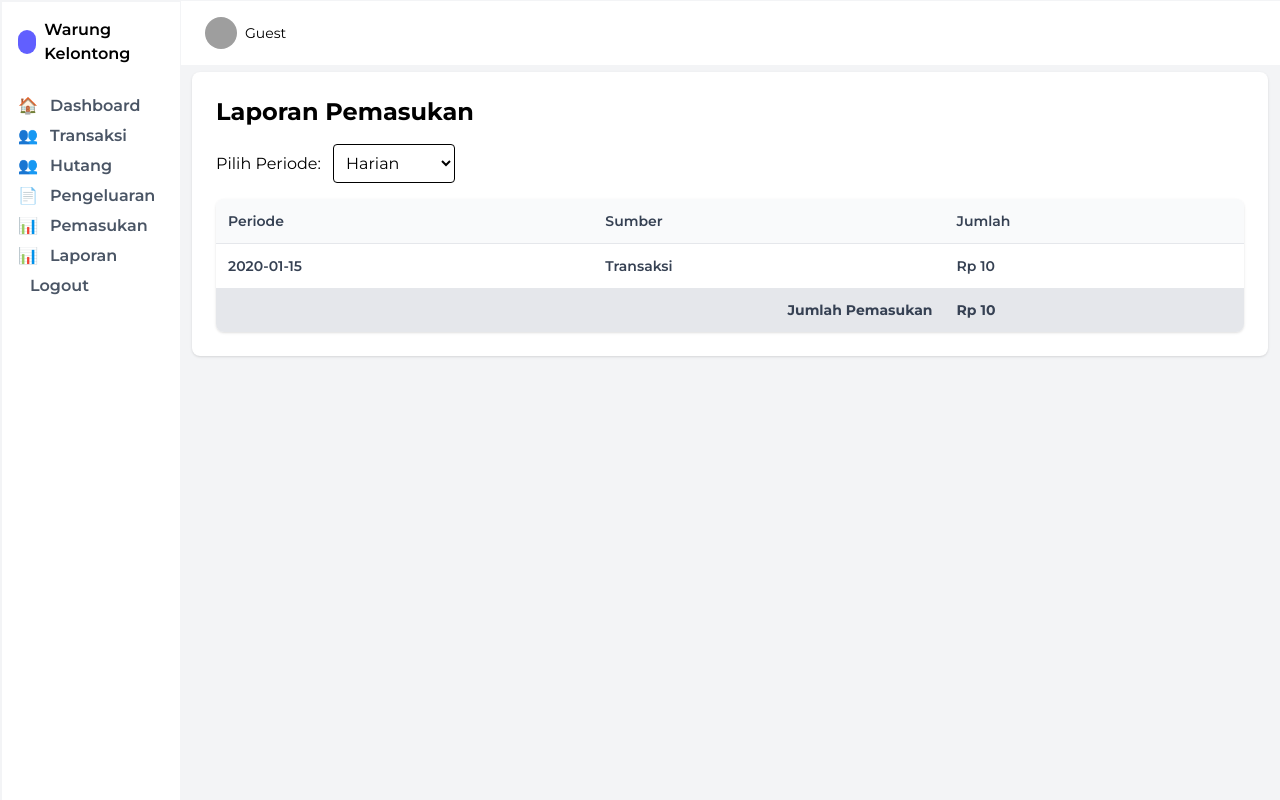
After one commit to N0Xzyzy/kasir-kelontong, a PHP site: page /Views/pemasukan.php in a window 1280 px wide. The commit adds this page. Run offline with PHP 8.4, Linux system fonts and the light colour scheme; tables that the repository leaves empty hold one stand-in row (values such as "Sample post"); grey boxes are pictures that could not be loaded.

Commit message:
pemasukan sudah bisa diakses

```diff
--- a/Layout/sidebar.php
+++ b/Layout/sidebar.php
@@ -12,36 +12,36 @@
           </span>
         </div>
 
-        <nav class="space-y-1.5 text-sm font-semibold">
-          <a href="../Views/dashboard.php" class="flex items-center space-x-3 text-gray-600 hover:text-indigo-600">
+        <nav class="space-y-1.5 text-md font-semibold leading-normal">
+          <a href="../Views/dashboard.php" class="flex items-center space-x-3 text-gray-600 hover:text-indigo-600 ">
             <span>🏠</span><span>Dashboard</span>
           </a>
-          <a href="../Views/transaksi.php" class="flex items-center space-x-3 text-gray-600 hover:text-indigo-600">
+          <a href="../Views/transaksi.php" class="flex items-center space-x-3 text-gray-600 hover:text-indigo-600 ">
             <span>👥</span><span>Transaksi</span>
           </a>
-          <a href="../Views/hutang.php" class="flex items-center space-x-3 text-gray-600 hover:text-indigo-600">
+          <a href="../Views/hutang.php" class="flex items-center space-x-3 text-gray-600 hover:text-indigo-600 ">
             <span>👥</span><span>Hutang</span>
           </a>
           <?php if (isset($_SESSION['id_user']) && ($_SESSION['role'] === 'owner' || $_SESSION['role'] === 'operator')) {?>
-          <a href="../Views/barang.php" class="flex items-center space-x-3 text-gray-600 hover:text-indigo-600">
+          <a href="../Views/barang.php" class="flex items-center space-x-3 text-gray-600 hover:text-indigo-600 ">
             <span>📁</span><span>Barang</span>
           </a>
           <?php } ?>
-          <a href="../Views/pengeluaran.php" class="flex items-center space-x-3 text-gray-600 hover:text-indigo-600">
+          <a href="../Views/pengeluaran.php" class="flex items-center space-x-3 text-gray-600 hover:text-indigo-600 ">
             <span>📄</span><span>Pengeluaran</span>
           </a>
-          <a href="#" class="flex items-center space-x-3 text-gray-600 hover:text-indigo-600">
+          <a href="../Views/pemasukan.php" class="flex items-center space-x-3 text-gray-600 hover:text-indigo-600 ">
             <span>📊</span><span>Pemasukan</span>
           </a>
           <a href="#" class="flex items-center space-x-3 text-gray-600 hover:text-indigo-600">
             <span>📊</span><span>Laporan</span>
           </a>
           <?php if (isset($_SESSION['id_user']) && $_SESSION['role'] === 'owner') {?>
-          <a href="../Views/kelola_user.php" class="flex items-center space-x-3 text-gray-600 hover:text-indigo-600">
+          <a href="../Views/kelola_user.php" class="flex items-center space-x-3 text-gray-600 hover:text-indigo-600 ">
             <span>🗓️</span><span>Kelola User</span>
           </a>
           <?php } ?>
-          <a href="../Config/logout.php" class="flex items-center space-x-3 text-gray-600 hover:text-indigo-600">
+          <a href="../Config/logout.php" class="flex items-center space-x-3 text-gray-600 hover:text-indigo-600 ">
             <span></span><span>Logout</span>
           </a>
         </nav>
--- /dev/null
+++ b/Views/pemasukan.php
@@ -0,0 +1,147 @@
+<?php
+include '../Config/koneksi.php';
+session_start();
+
+$periode = $_GET['periode'] ?? 'hari';
+
+$sql = "";
+
+switch ($periode) {
+    case 'minggu':
+        $sql = "SELECT YEARWEEK(tanggal, 1) AS kode_minggu,
+                       MIN(DATE(tanggal)) AS mulai,
+                       MAX(DATE(tanggal)) AS akhir,
+                       SUM(jumlah) AS pemasukan,
+                       sumber
+                FROM pemasukan
+                GROUP BY YEARWEEK(tanggal, 1), sumber
+                ORDER BY YEARWEEK(tanggal, 1) DESC";
+        break;
+
+    case 'bulan':
+        $sql = "SELECT YEAR(tanggal) AS tahun,
+                       MONTH(tanggal) AS bulan,
+                       SUM(jumlah) AS pemasukan,
+                       sumber
+                FROM pemasukan
+                GROUP BY YEAR(tanggal), MONTH(tanggal), sumber
+                ORDER BY tahun DESC, bulan DESC";
+        break;
+
+    case 'tahun':
+        $sql = "SELECT YEAR(tanggal) AS tahun,
+                       SUM(jumlah) AS pemasukan,
+                       sumber
+                FROM pemasukan
+                GROUP BY YEAR(tanggal), sumber
+                ORDER BY tahun DESC";
+        break;
+
+    case 'hari':
+    default:
+        $sql = "SELECT DATE(tanggal) AS label,
+                       SUM(jumlah) AS pemasukan,
+                       sumber
+                FROM pemasukan
+                GROUP BY DATE(tanggal), sumber
+                ORDER BY DATE(tanggal) DESC";
+        break;
+}
+
+include '../Layout/sidebar.php';
+$result = mysqli_query($conn, $sql);
+
+$data = [];
+$totalPemasukan = 0;
+while ($row = mysqli_fetch_assoc($result)) {
+    $data[] = $row;
+    $totalPemasukan += $row['pemasukan'];
+}
+?>
+
+<!DOCTYPE html>
+<html lang="en">
+
+<head>
+    <meta charset="UTF-8">
+    <title>Laporan Pemasukan</title>
+    <script src="https://cdn.jsdelivr.net/npm/@tailwindcss/browser@4"></script>
+    <link rel="preconnect" href="https://fonts.googleapis.com">
+    <link rel="preconnect" href="https://fonts.gstatic.com" crossorigin>
+    <link href="https://fonts.googleapis.com/css2?family=Montserrat:wght@400;600;700&display=swap" rel="stylesheet">
+    <style>
+        body {
+            font-family: 'Montserrat', sans-serif;
+        }
+    </style>
+</head>
+
+<body class="bg-gray-100 h-full flex">
+
+    <div class="flex flex-1 flex-col">
+        <?php include '../Layout/header.php'; ?>
+        <main class="p-3 pt-18 flex-1">
+            <div class="bg-white rounded-lg shadow p-6">
+                <h1 class="text-2xl font-bold mb-4">Laporan Pemasukan</h1>
+                <form method="get" class="mb-4 flex gap-4 items-center">
+                    <div>
+                        <label for="periode" class="mr-2 font-medium">Pilih Periode:</label>
+                        <select name="periode" id="periode" onchange="this.form.submit()" class="border rounded p-2">
+                            <option value="hari" <?= $periode == 'hari' ? 'selected' : '' ?>>Harian</option>
+                            <option value="minggu" <?= $periode == 'minggu' ? 'selected' : '' ?>>Mingguan</option>
+                            <option value="bulan" <?= $periode == 'bulan' ? 'selected' : '' ?>>Bulanan</option>
+                            <option value="tahun" <?= $periode == 'tahun' ? 'selected' : '' ?>>Tahunan</option>
+                        </select>
+                    </div>
+                </form>
+
+                <div class="bg-white shadow rounded-lg overflow-hidden">
+                    <table class="w-full">
+                        <thead class="bg-gray-50 border-b border-gray-200">
+                            <tr>
+                                <th class="p-3 font-semibold text-gray-700 text-left text-sm">Periode</th>
+                                <th class="p-3 font-semibold text-gray-700 text-left text-sm">Sumber</th>
+                                <th class="p-3 font-semibold text-gray-700 text-left text-sm">Jumlah</th>
+                            </tr>
+                        </thead>
+                        <tbody>
+                            <?php foreach ($data as $row): ?>
+                                <tr class="odd:bg-white even:bg-gray-50">
+                                    <td class="p-3 text-gray-700 font-semibold text-sm">
+                                        <?php
+                                        if ($periode == 'bulan') {
+                                            echo $row['bulan'] . '-' . $row['tahun'];
+                                        } elseif ($periode == 'tahun') {
+                                            echo $row['tahun'];
+                                        } elseif ($periode == 'minggu') {
+                                            echo date('d-m-Y', strtotime($row['mulai'])) . " s/d " . date('d-m-Y', strtotime($row['akhir']));
+                                        } else {
+                                            echo $row['label'];
+                                        }
+                                        ?>
+                                    </td>
+                                    <td class="p-3 text-gray-700 font-semibold text-sm">
+                                        <?= ucfirst($row['sumber']) ?>
+                                    </td>
+                                    <td class="p-3 text-gray-700 font-semibold text-sm">
+                                        Rp <?= number_format($row['pemasukan'], 0, ',', '.') ?>
+                                    </td>
+                                </tr>
+                            <?php endforeach; ?>
+                            <tr class="bg-gray-200">
+                                <td colspan="2" class="p-3 text-gray-700 text-right font-bold text-sm">Jumlah Pemasukan</td>
+                                <td class="p-3 text-gray-700 text-left font-bold text-sm">
+                                    Rp <?= number_format($totalPemasukan, 0, ',', '.') ?>
+                                </td>
+                            </tr>
+                        </tbody>
+                    </table>
+                </div>
+            </div>
+
+        </main>
+    </div>
+
+</body>
+
+</html>
```
Also changed, not shown: Views/tambahBarang.php (+9 -4 lines), Views/transaksi.php (+54 -18 lines), sql/keuangan_warung.sql (+57 -22 lines).
